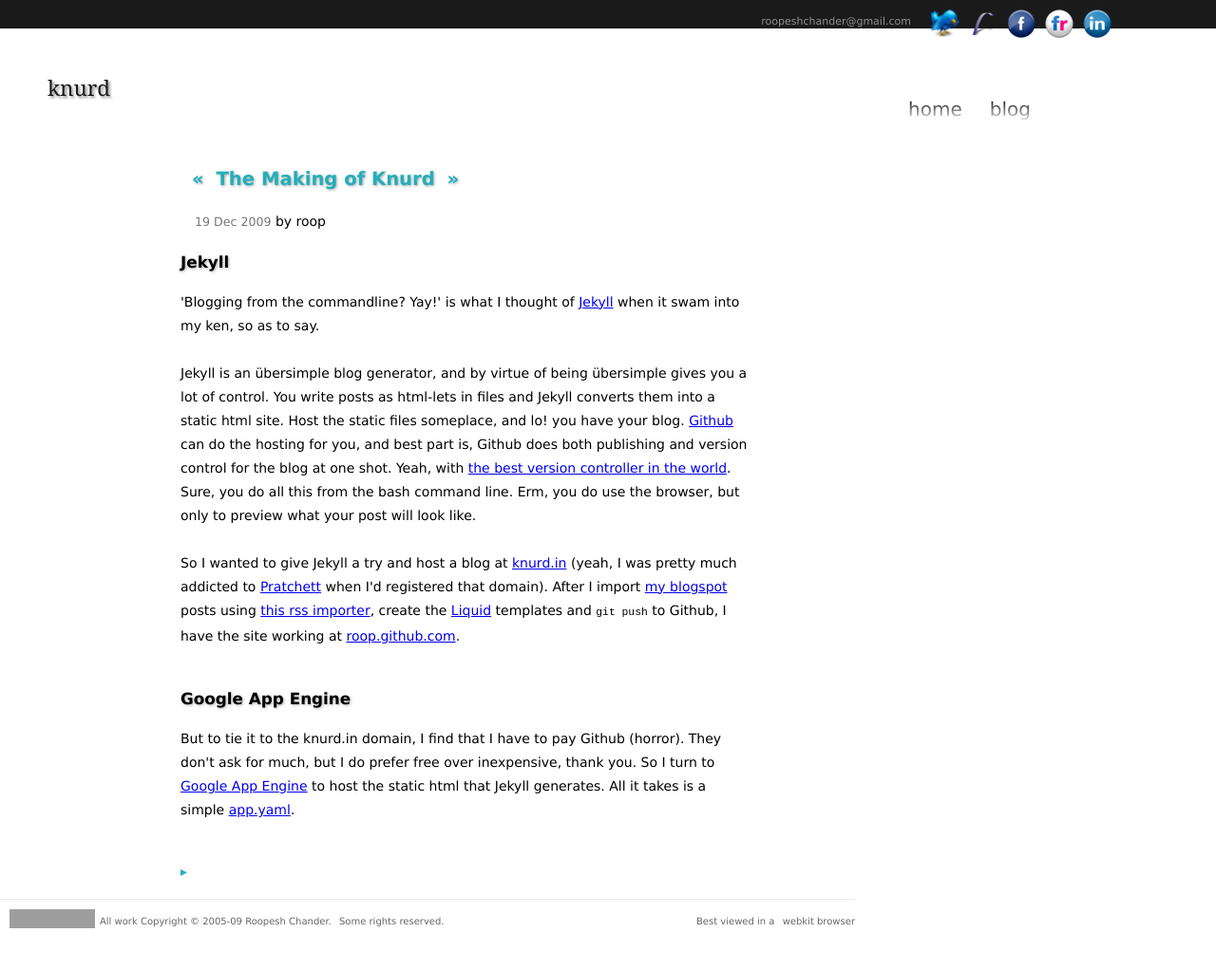
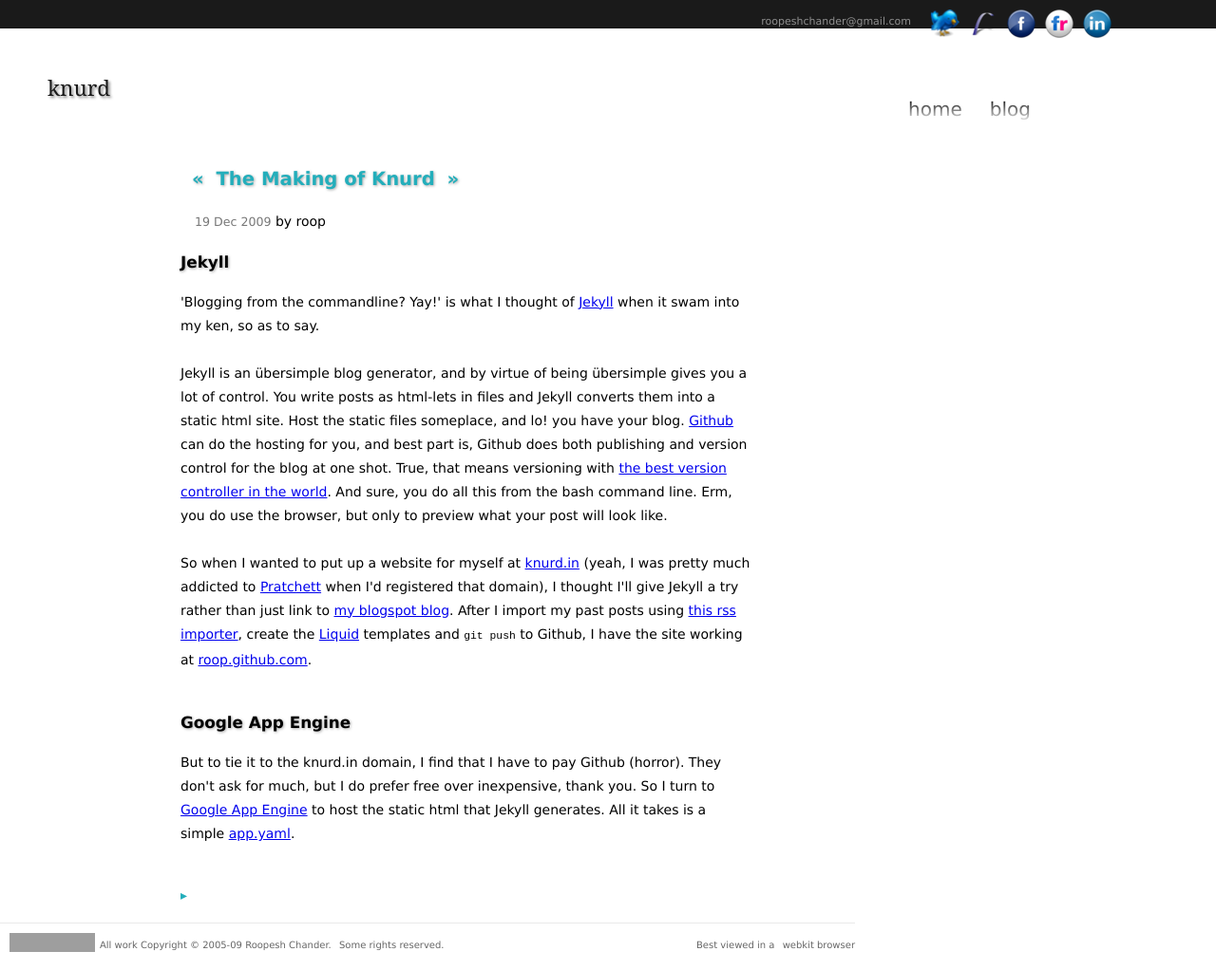
Before and after one commit to roop/roop.knurd.in-archive, a Jekyll site: the page built from drafts/_posts/2009-12-19-making-of-knurd.html, in a window 1280 px wide. Shown: the whole page at 95% size. Built offline with Jekyll 4.4.1, drawn with Linux system fonts in a browser that asks for light colours; comment, search, counter and statistics services are not loaded; before the commit the page ends 997 px from its top, so only the background shows below that; grey boxes are pictures that could not be loaded.

Commit message:
changes to the draft

```diff
--- a/drafts/_posts/2009-12-19-making-of-knurd.html
+++ b/drafts/_posts/2009-12-19-making-of-knurd.html
@@ -17,18 +17,19 @@ Jekyll converts them into a static html site. Host the static files
 someplace, and lo! you have your blog.
 <a href="http://github.com/">Github</a> can do the hosting for you,
 and best part is, Github does both publishing and version control for
-the blog at one shot. Yeah, with
+the blog at one shot. True, that means versioning with
 <a href="http://git-scm.com/">the best version controller in the world</a>.
-Sure, you do all this from the bash command line.
+And sure, you do all this from the bash command line.
 Erm, you do use the browser, but only to preview what your post will
 look like. <br/> <br/>
 
-So I wanted to give Jekyll a try and host a blog at
+So when I wanted to put up a website for myself at
 <a href="http://knurd.in/">knurd.in</a>
 (yeah, I was pretty much addicted to
 <a href="http://wiki.lspace.org/">Pratchett</a> when I'd registered that
-domain). After I import
-<a href="http://roop.blogspot.com/">my blogspot</a> posts
+domain), I thought I'll give Jekyll a try rather than just link to
+<a href="http://roop.blogspot.com/">my blogspot blog</a>.
+After I import my past posts
 using <a href="http://github.com/mojombo/jekyll/issues#issue/24">
 this rss importer</a>, create the
 <a href="http://www.liquidmarkup.org/">Liquid</a> templates and
```
